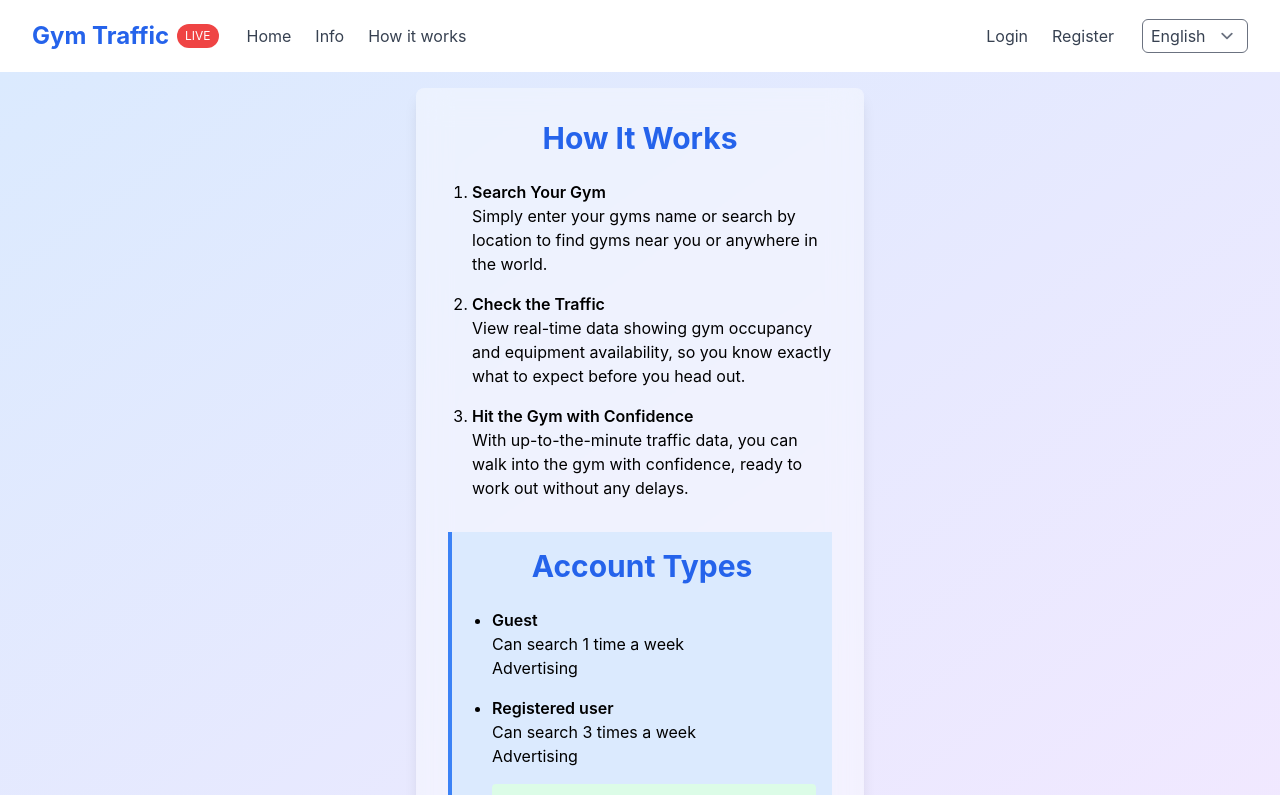
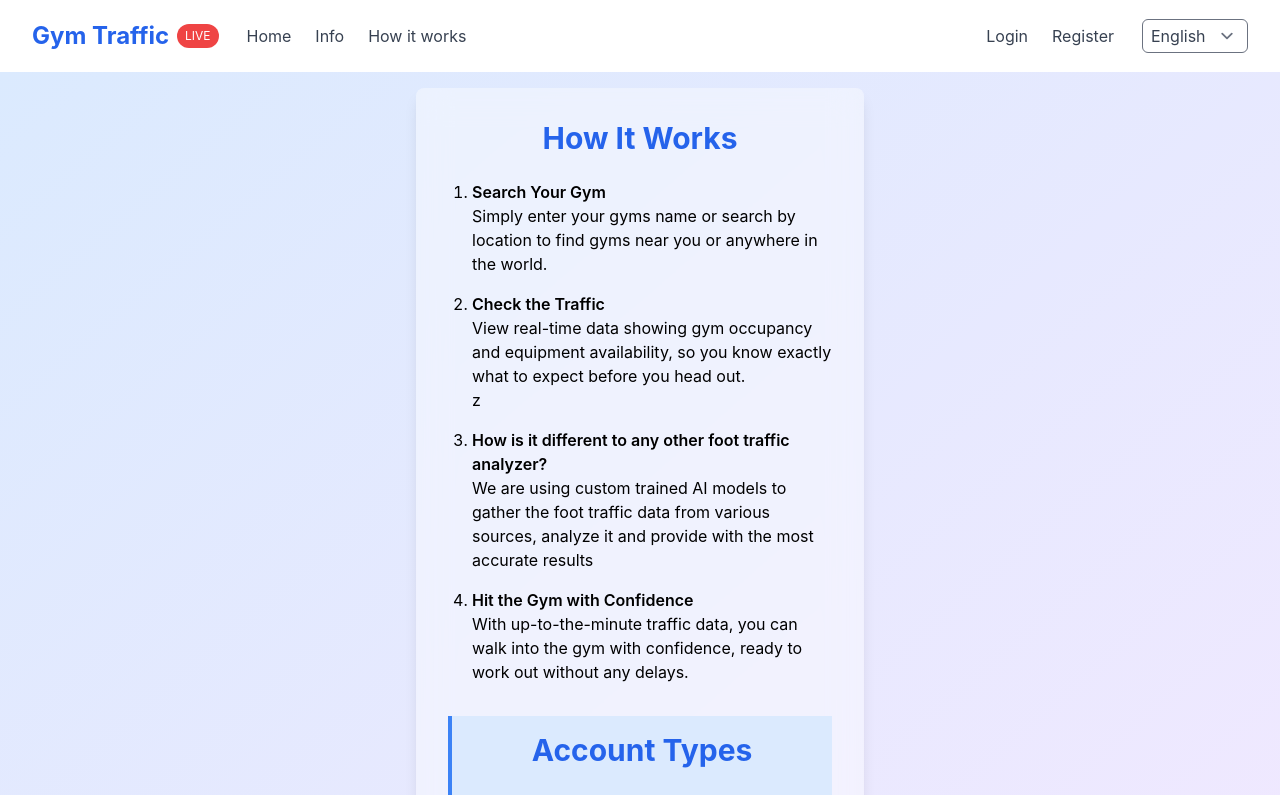
Before and after one commit to henkoki/test, a React (Create React App) app: page /howitworks in a window 1280 px wide. Shown: the top 795 px of the page. Built offline with nearby package versions, Linux system fonts and the light colour scheme; no server answers.

Commit message:
Update HowItWorks.js

```diff
--- a/src/pages/HowItWorks.js
+++ b/src/pages/HowItWorks.js
@@ -18,6 +18,10 @@ const InfoPage = () => {
           <li>
             <h3 className="font-semibold">{t('Check the Traffic')}</h3>
             <p>{t('View real-time data showing gym occupancy and equipment availability, so you know exactly what to expect before you head out.')}</p>
+          </li>
+	  z<li>
+            <h3 className="font-semibold">{t('How is it different to any other foot traffic analyzer?')}</h3>
+            <p>{t('We are using custom trained AI models to gather the foot traffic data from various sources, analyze it and provide with the most accurate results')}</p>
           </li>
           <li>
             <h3 className="font-semibold">{t('Hit the Gym with Confidence')}</h3>
```
